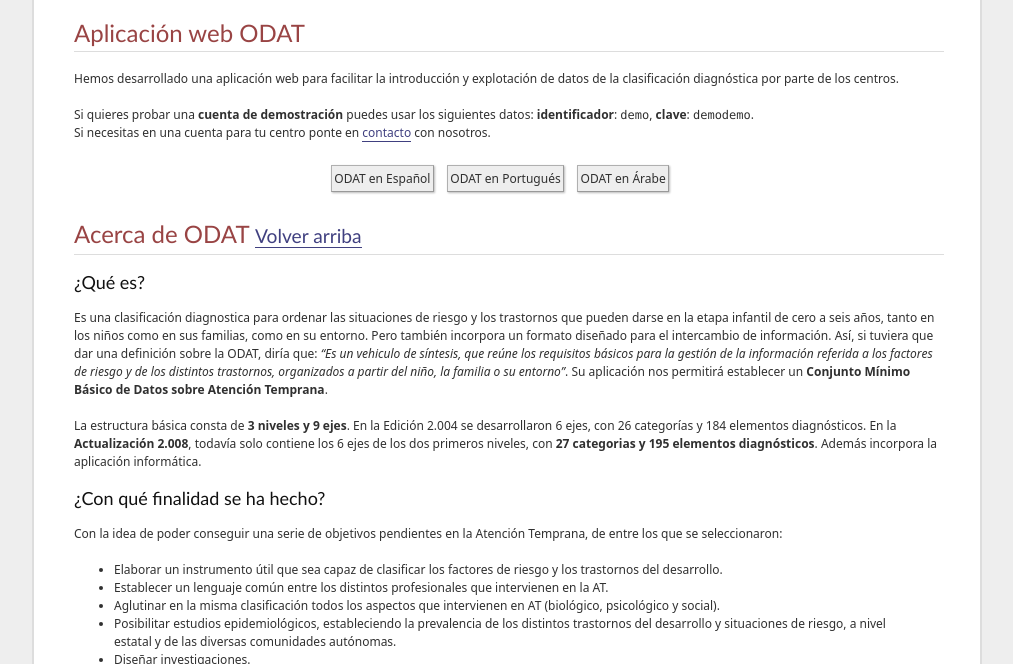
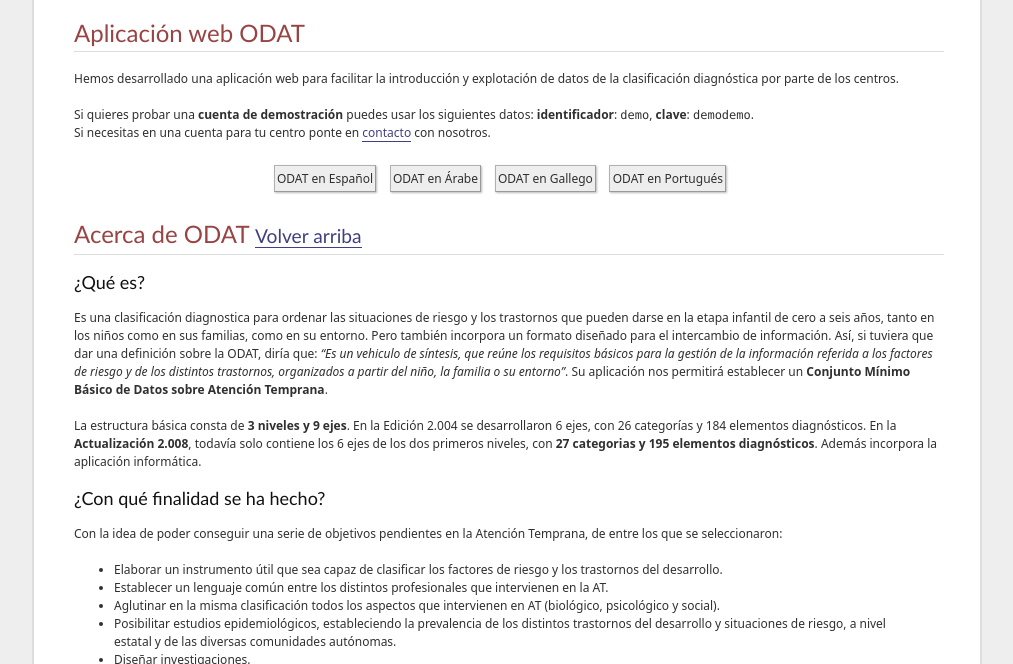
Before and after one commit to siu/odat-site, a plain HTML site: page index.html in a window 1280 px wide. Shown: the part 120-784 px from the top of the page, without its empty margins (133-1146 px from the left). Drawn offline with Linux system fonts and the light colour scheme.

Commit message:
Add link to ODAT in Galician

```diff
--- a/index.html
+++ b/index.html
@@ -52,8 +52,9 @@
 							<p>Si quieres probar una <strong>cuenta de demostración</strong> puedes usar los siguientes datos: <strong>identificador</strong>: <tt>demo</tt>, <strong>clave</strong>: <tt>demodemo</tt>. <br />Si necesitas en una cuenta para tu centro ponte en <a href="#contact">contacto</a> con nosotros.</p>
 							<ul id="portals">
 								<li><a href="es" class="btn">ODAT en Español</a></li>
+								<li><a href="ar" class="btn">ODAT en Árabe</a></li>
+								<li><a href="gl" class="btn">ODAT en Gallego</a></li>
 								<li><a href="pt" class="btn">ODAT en Portugués</a></li>
-								<li><a href="ar" class="btn">ODAT en Árabe</a></li>
 							</ul>
 						</div>
 
```
